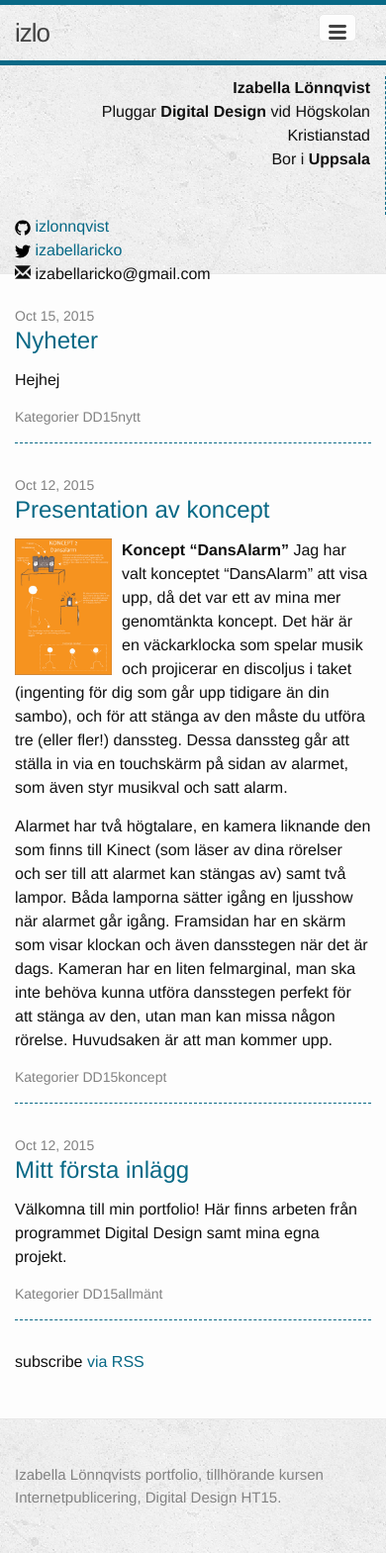
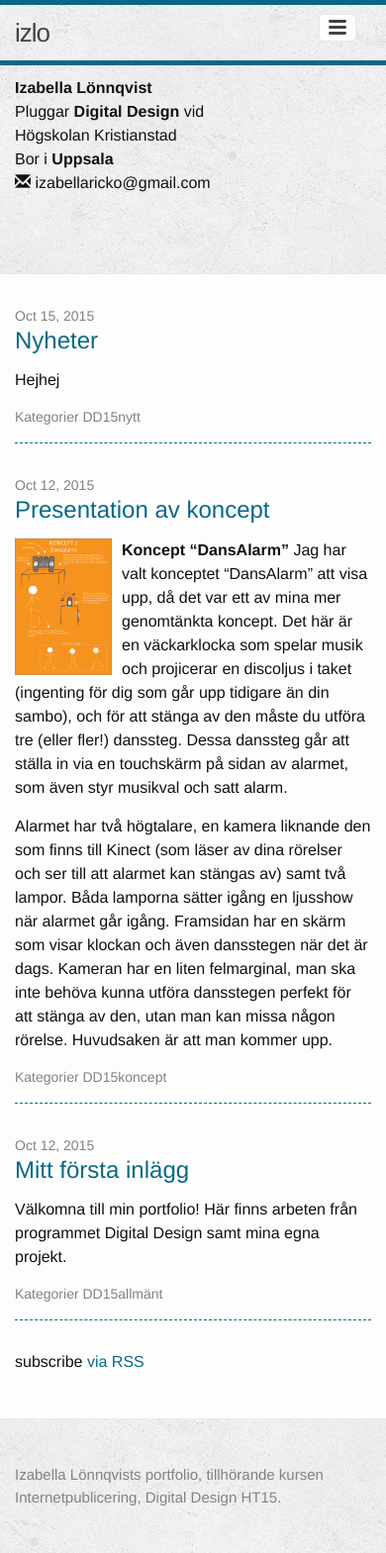
Before and after one commit to izlonnqvist/testsida, a Jekyll site: the page built from index.html, in a window 390 px wide. Shown: the whole page at 99% size. Built offline with Jekyll 4.4.1, drawn with Linux system fonts in a browser that asks for light colours; nearby versions of some CDN libraries.

Commit message:
fixed mobile version

```diff
--- a/_includes/header.html
+++ b/_includes/header.html
@@ -30,6 +30,8 @@
         <b>Izabella Lönnqvist</b><br/>
        Pluggar <b>Digital Design</b> vid Högskolan Kristianstad<br/>
         Bor i <b>Uppsala</b><br/>
+        <span class="glyphicon glyphicon-envelope" aria-hidden="true"></span>
+        <span class="username">izabellaricko@gmail.com</span>
         </div>
         <div class="col-md-3 right-info">
                     <ul class="social-media-list">
@@ -61,9 +63,6 @@
             </a>
           </li>
           {% endif %}
-
-        <span class="glyphicon glyphicon-envelope" aria-hidden="true"></span>
-        <span class="username">izabellaricko@gmail.com</span>
         </ul>
         </div>
         <div class="col-md-3"></div>
--- a/_sass/_base.scss
+++ b/_sass/_base.scss
@@ -37,10 +37,18 @@ body {
         border-right: 1px dashed #086986;
         float: left;
         height: 140px;
+
+        @include media-query($on-palm) {
+                border: 0px;
+                text-align: left;
+                width: 250px;
+            }
     }
 
-    .right.info {
-        border-left: 1px solid grey;
+    .right-info {
+        @include media-query($on-palm) {
+                display: none;
+            }
     }
 }
 
--- a/_sass/_layout.scss
+++ b/_sass/_layout.scss
@@ -58,7 +58,7 @@
             width: 36px;
             height: 26px;
             line-height: 0;
-            padding-top: 10px;
+            padding-top: 5px;
             text-align: center;
 
             > svg {
```
